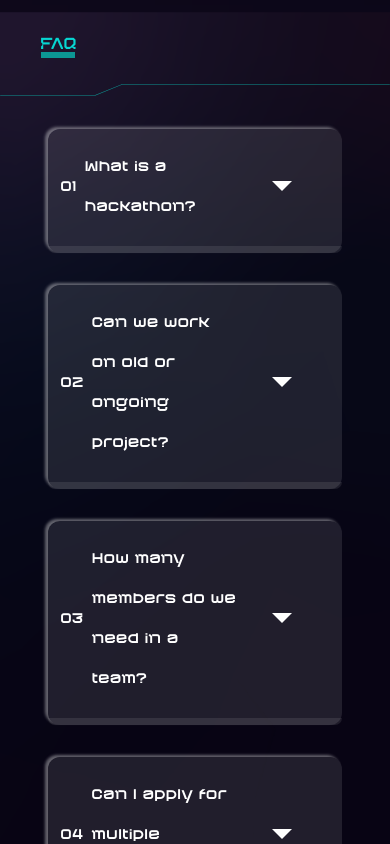
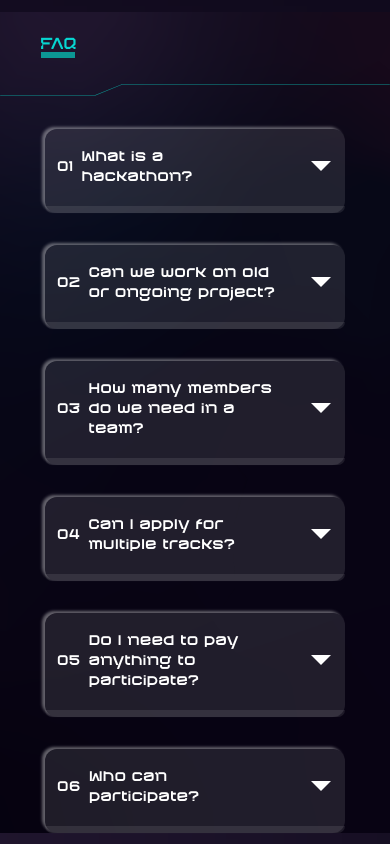
Before and after one commit to Hackodisha/Hackodisha2023, a Next.js app: page / in a window 390 px wide. Shown: the part 5320-6164 px from the top of the page. Built offline with nearby package versions, Linux system fonts and the light colour scheme; a web font is replaced by a local one.

Commit message:
FAQs layout modified (#38)
* Line height updated

* Padding removed

---------

Co-authored-by: Sanseet <sanseetsuna2004@gmail.com>

```diff
--- a/src/components/FAQs/Accordion.css
+++ b/src/components/FAQs/Accordion.css
@@ -41,7 +41,7 @@
     .answer {
         line-height: 1.2;
         font-size: 15px;
-        padding-left: 2.7em;
+        padding-left: 1rem;
         margin-right:0em;
         padding-bottom: 1px;
         margin-top: 5px;
@@ -63,7 +63,7 @@
     padding-top:3px;
     font-size: 13px;
     line-height: 1.5;
-    padding-left: 2.3em;
+    padding-left:1.5rem;
     padding-bottom: 1px;
     margin-right: 0em;
     padding-right:2em;
@@ -84,7 +84,7 @@
     .answer{
         padding-top:3px;
         line-height: 1.5;
-        padding-left:5em;
+        padding-left:1.25rem;
         margin-right: 0em;
         padding-right:2em;
         padding-bottom: 4px;
--- a/src/components/FAQs/Accordion.js
+++ b/src/components/FAQs/Accordion.js
@@ -25,14 +25,14 @@ function Accordion() {
             </div>
 
           {data.map((item, i) => (
-            <div key={i} className="item item-center ml-12 mr-12 mt-8  mb-4  bg-white/[0.1] shadow-[-3px_-2px_3px_0px_rgba(248,248,248,0.39)] rounded-[12px] ">
+            <div key={i} className="item item-center ml-[2.8rem] mr-[2.8rem] mt-8  mb-4  bg-white/[0.1] shadow-[-3px_-2px_3px_0px_rgba(248,248,248,0.39)] rounded-[12px] " onClick={() => toggle(i)}>
 
-              <div className="title pl-[0.75rem]  gap-5 isolate max-[326px]:h-14 mr-6  bg-transparent shadow-[-3px_-2px_3px_0px_rgba(248,248,248,0)] rounded-[12px]   max-[512px]:pt-[8px] max-[512px]:pl-[10px] flex justify-between flex-row pr-3 cursor-pointer max-[420px]:gap-0 max-[420px]:pr-[0] max-[400px]:h-[0]"  onClick={() => toggle(i)}>
+              <div className="title pl-[0.75rem]  gap-5 isolate max-[326px]:h-14  bg-transparent shadow-[-3px_-2px_3px_0px_rgba(248,248,248,0)] rounded-[12px]   max-[512px]:pt-[8px] max-[512px]:pl-[10px] flex justify-between flex-row cursor-pointer max-[420px]:gap-0 max-[420px]:pr-[0] max-[400px]:h-[0]"  >
                 <span className="flex items-center py-4">
               <p className="faq text-sm sm:text-xl leading-[2.5rem] max-[512px]:leading-2 max-[720px]:leading-[2.5rem] max-[635px]:leading-[0rem]  max-[512px]:text-[13px]   max-[424px]:text-[10px] max-[342px]:leading-6  max-[342px]:text-[6.2px] font-bold">
                   {"0" + item.id}
                 </p>
-              <p className=" text-sm sm:text-xl leading-[2.5rem] max-[512px]:leading-2 max-[720px]:leading-[2.5rem] max-[635px]:leading-[0rem]  max-[512px]:text-[13px]   max-[424px]:text-[10px] max-[342px]:leading-6  max-[342px]:text-[6.2px] font-bold ml-2">
+              <p className=" text-sm sm:text-xl max-[512px]:text-[13px]   max-[424px]:text-[10px] max-[342px]:text-[6.2px] font-bold ml-2">
                   {item.faq}
                 </p>
                 </span>
```
